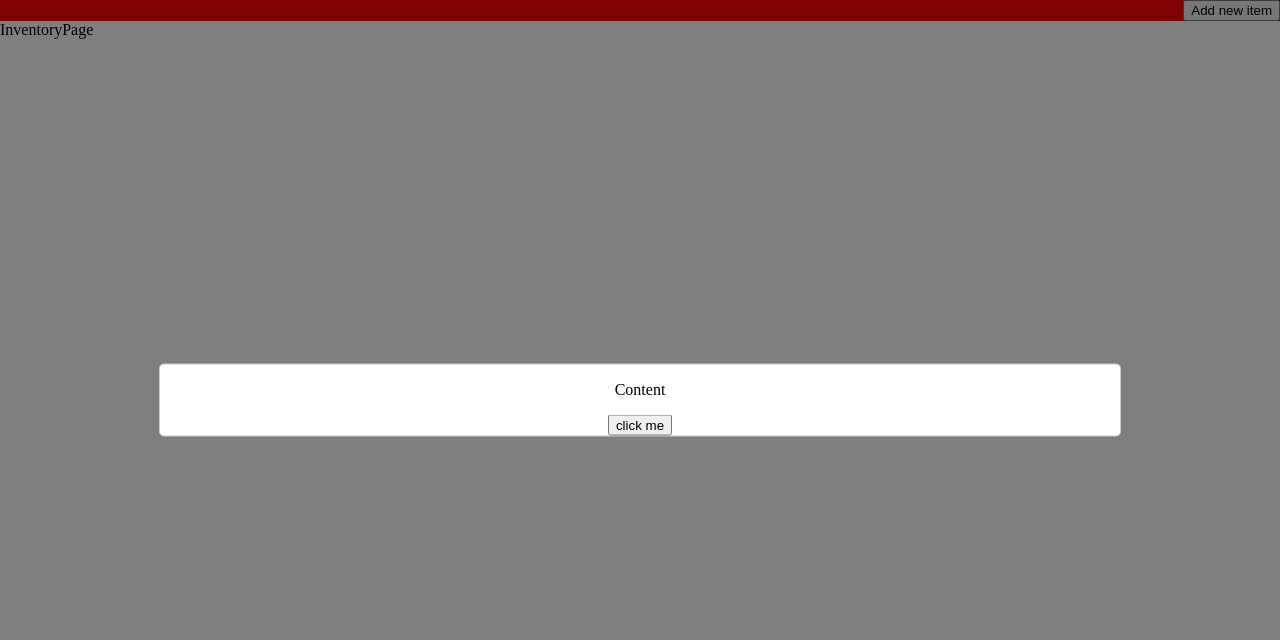
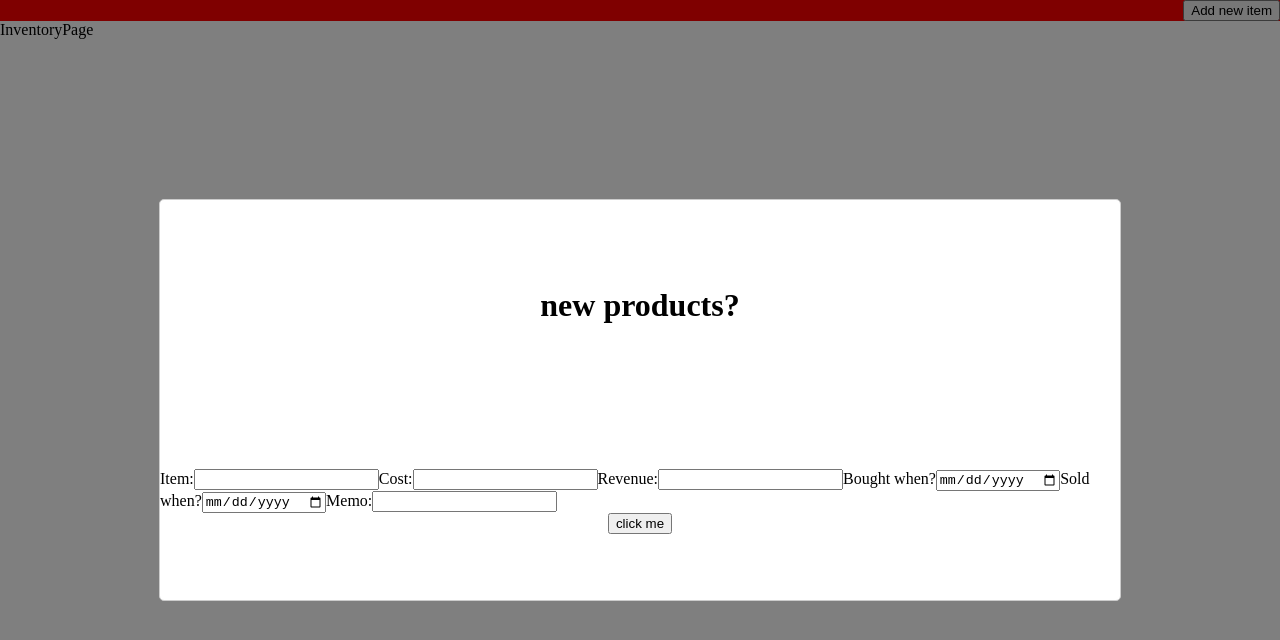
Before and after one commit to yorck25/inventory-frontend, a React (Create React App) app: page /inventory in a window 1280 px wide. Both pictures are taken after a click on the button "Add new item". Shown: the top 640 px of the page. Built offline with nearby package versions, Linux system fonts and the light colour scheme.

Commit message:
mach ma wer den style, input steht soweit sonst, fehlt nur noch die verarbeitung der daten

```diff
--- a/package.json
+++ b/package.json
@@ -12,6 +12,7 @@
     "@types/react-dom": "^18.2.18",
     "react": "^18.2.0",
     "react-dom": "^18.2.0",
+    "react-helmet": "^6.1.0",
     "react-icons": "^4.12.0",
     "react-router-dom": "^6.21.1",
     "react-scripts": "5.0.1",
--- a/src/components/LoginSignUp/index.tsx
+++ b/src/components/LoginSignUp/index.tsx
@@ -27,6 +27,8 @@ const Login = () => {
   };
 
   return (
+
+
     <div className={styles.login_container}>
       <h2>Inventory</h2>
       <form onSubmit={handleSubmit}>
@@ -53,7 +55,7 @@ const Login = () => {
 
 
 
-        <button className={styles.buttonsubmit} type="submit">Login</button>
+        <button className={styles.button_submit} type="submit">Login</button>
       </form>
     </div>
   );
--- a/src/components/LoginSignUp/style.module.scss
+++ b/src/components/LoginSignUp/style.module.scss
@@ -46,23 +46,9 @@
 .password_container {
   max-width: 266px;
     margin: auto;
-    padding: 20px;
+    padding: 100px;
     border: 1px solid #ccc;
     border-radius: 5px;
     box-shadow: 0 0 10px rgba(0, 0, 0, 0.1);
-    background-color: #ffffff;
+    background-color: #fff;
 }
-
-.button_eye {
-  background-color: #007bff;
-        color: #fff;
-        border: none;
-        padding: 10px;
-        border-radius: px;
-        cursor: pointer;
-
-        &:hover {
-          background-color: #0056b3;
-        }
-
-}
--- a/src/components/inventory/inventoryCreateItemModal/index.tsx
+++ b/src/components/inventory/inventoryCreateItemModal/index.tsx
@@ -2,11 +2,73 @@ import { useState } from 'react';
 import style from './style.module.scss';
 
 export const InventoryCreateItemModal = ({ toggle }: { toggle: () => void }) => {
+
+    const [itemName, setItemName] = useState('');
+    const [BuyQuantity, setBuyQuantity] = useState('');
+    const [Cost, setCost] = useState('');
+    const [Revenue, setRevenue] = useState('');
+    const [Platform, setPlatform] = useState('');
+    const [Date_bought, setDate_bought] = useState('');
+    const [Date_sold, setDate_sold] = useState('');
+    const [memo, setmemo] = useState('');
+
     return (
         <div className={style.inventory_create_modal}>
             <div onClick={() => toggle()} className={style.modal_blocker} />
             <div className={style.content}>
-                <p>Content</p>
+                <h1>new products?</h1>
+                <div>
+                    <label>
+                        Item:
+                        <input
+                            type = "text"
+                            value={itemName}
+                            onChange={(e) => setItemName(e.target.value)}
+                            />
+                    </label>
+                    <label>
+                        Cost:
+                        <input
+                            type ="Number"
+                            value={Cost}
+                            onChange={(e) => setCost(e.target.value)}
+                            />
+                    </label>
+                    <label>
+                        Revenue:
+                        <input
+                            type ="Number"
+                            value={Revenue}
+                            onChange={(e) => setRevenue(e.target.value)}
+                            />
+                    </label>
+                    <label>
+                        Bought when?
+                        <input
+                            type ="Date"
+                            value={Date_bought}
+                            onChange={(e) => setDate_bought(e.target.value)}
+                            />
+                    </label>
+                    <label>
+                        Sold when?
+                        <input
+                            type ="Date"
+                            value={Date_sold}
+                            onChange={(e) => setDate_sold(e.target.value)}
+                            />
+                    </label>
+                    <label>
+                        Memo:
+                        <input
+                            type ="text"
+                            value={memo}
+                            onChange={(e) => setmemo(e.target.value)}
+                            />
+                    </label>
+
+                </div>
+
                 <button onClick={() => toggle()}>click me</button>
             </div>
         </div>
--- a/src/components/inventory/inventoryCreateItemModal/style.module.scss
+++ b/src/components/inventory/inventoryCreateItemModal/style.module.scss
@@ -5,13 +5,14 @@
     bottom: 0;
     right: 0;
     background: rgba(0,0,0,.5);
+
 }
 
 .content{
     border: 1px solid #ccc;
     border-radius: 5px;
     width: 75%;
-    height: auto;
+    height: 50%;
     display: flex;
     flex-direction: column;
     align-items: center;
@@ -21,4 +22,8 @@
     top: 50vh;
     left: 50vw;
     transform: translate(-50%, -50%);
+    h1 {
+        height: 40%;
+    }
+
 }
```
Also changed, not shown: 1 other file (tests, documents, lock files or other folders).
